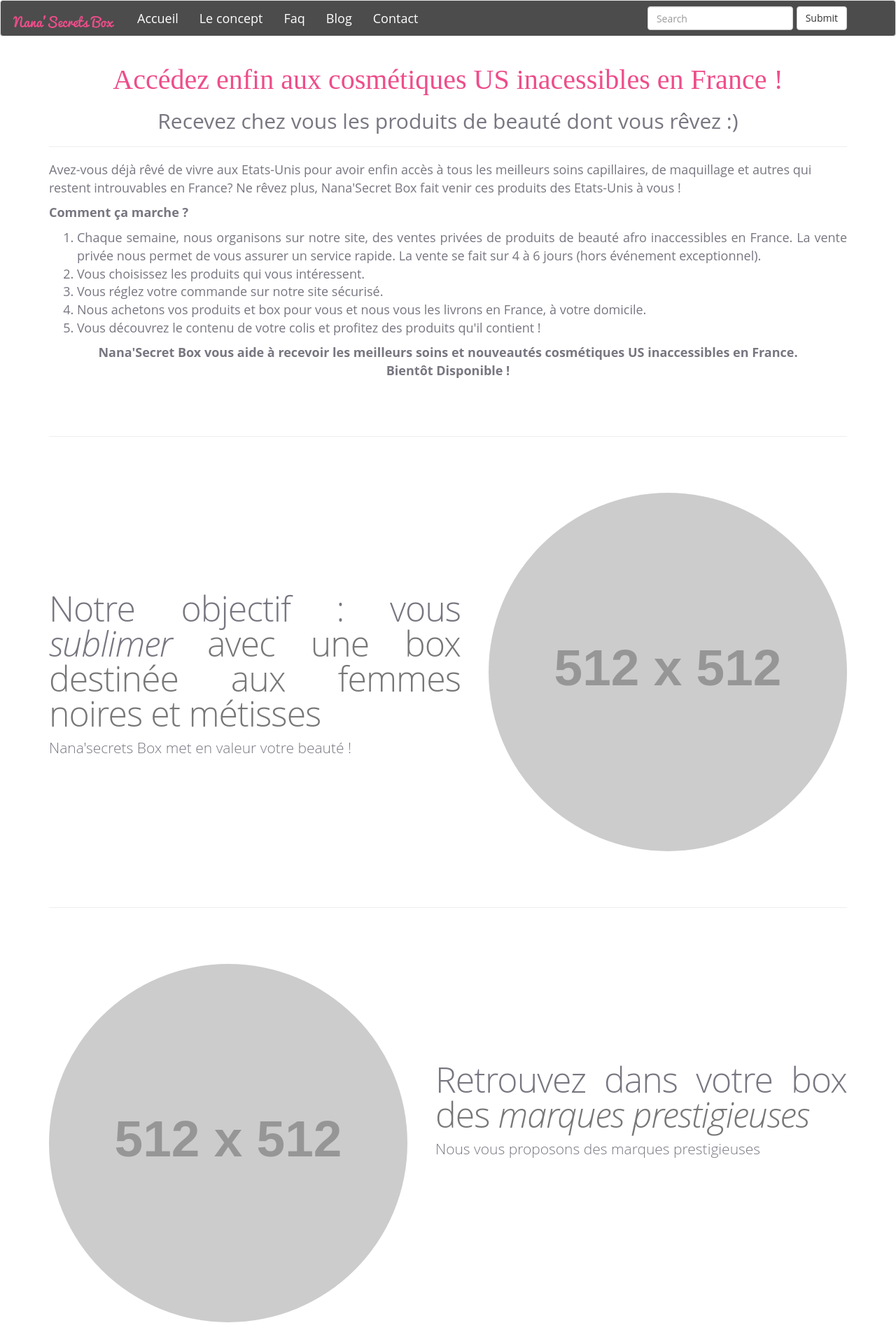
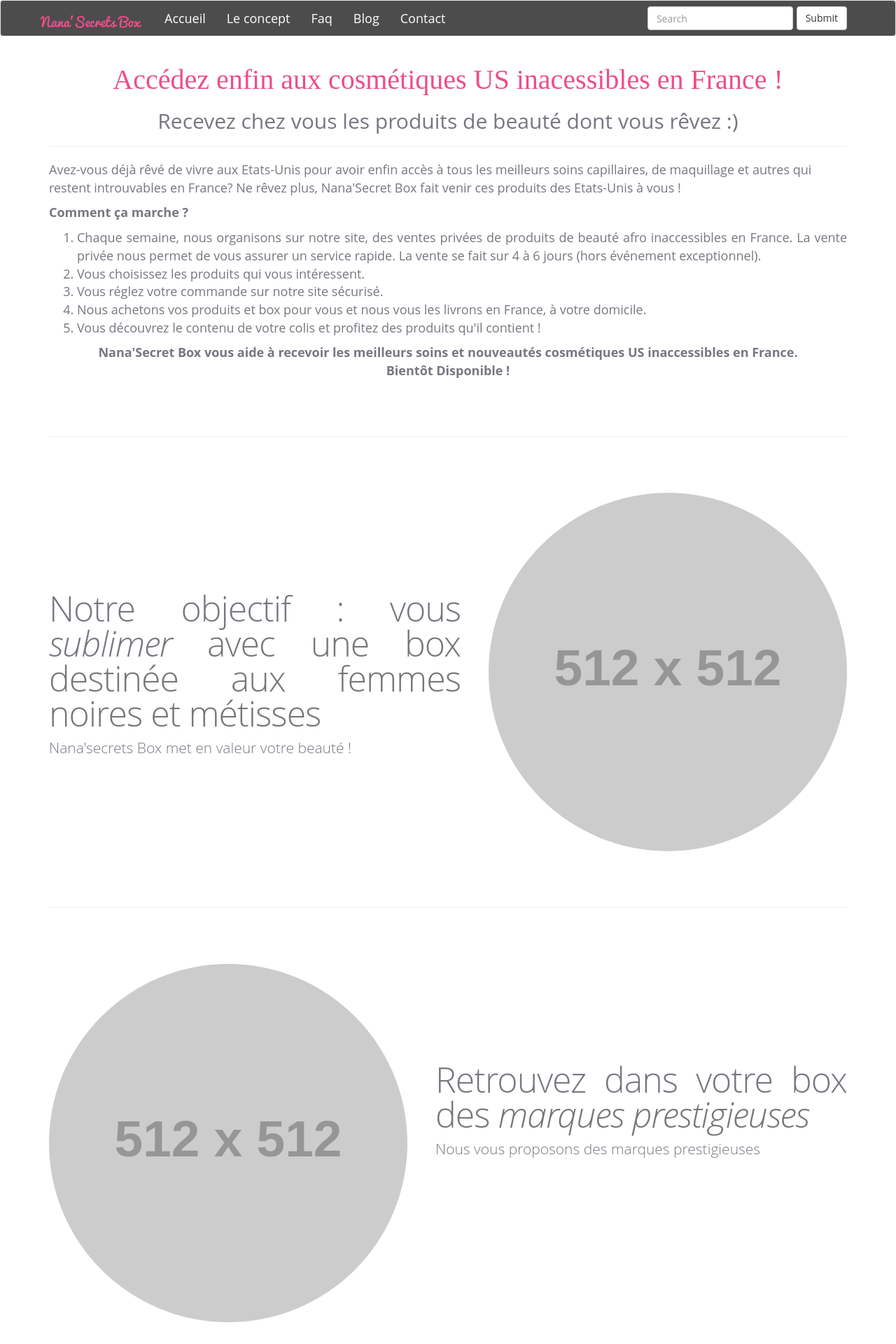
Before and after one commit to cdiomande78/jekyll-nanasecrets, a Jekyll site: the page built from le-concept.html, in a window 1280 px wide. Shown: the top 1920 px of the page at 70% size. Built offline with Jekyll 4.4.1, drawn with Linux system fonts in a browser that asks for light colours; nearby versions of some CDN libraries.

Commit message:
centrer navbar

```diff
--- a/_layouts/default.html
+++ b/_layouts/default.html
@@ -62,6 +62,8 @@
 
 <nav class="navbar navbar-default navbar-transparent navbar-static-fixed" role="navigation">
  <div class="container-fluid">
+  <div class="container">
+    <div class="row">
 
     <!-- Brand and toggle get grouped for better mobile display -->
     <div class="navbar-header">
@@ -74,8 +76,6 @@
       <a class="navbar-brand" href="index.html"><img src="{{ site.baseurl }}/images/nansecretsbox_grand.png" alt="logo Nanasecrets" width="150 px" id="logo"></a>
     </div>
 
-      <div class="container">
-    <div class="row">
     <!-- Collect the nav links, forms, and other content for toggling -->
     <div class="collapse navbar-collapse" id="bs-example-navbar-collapse-1">
       <ul class="nav navbar-nav navbar-left">
```
